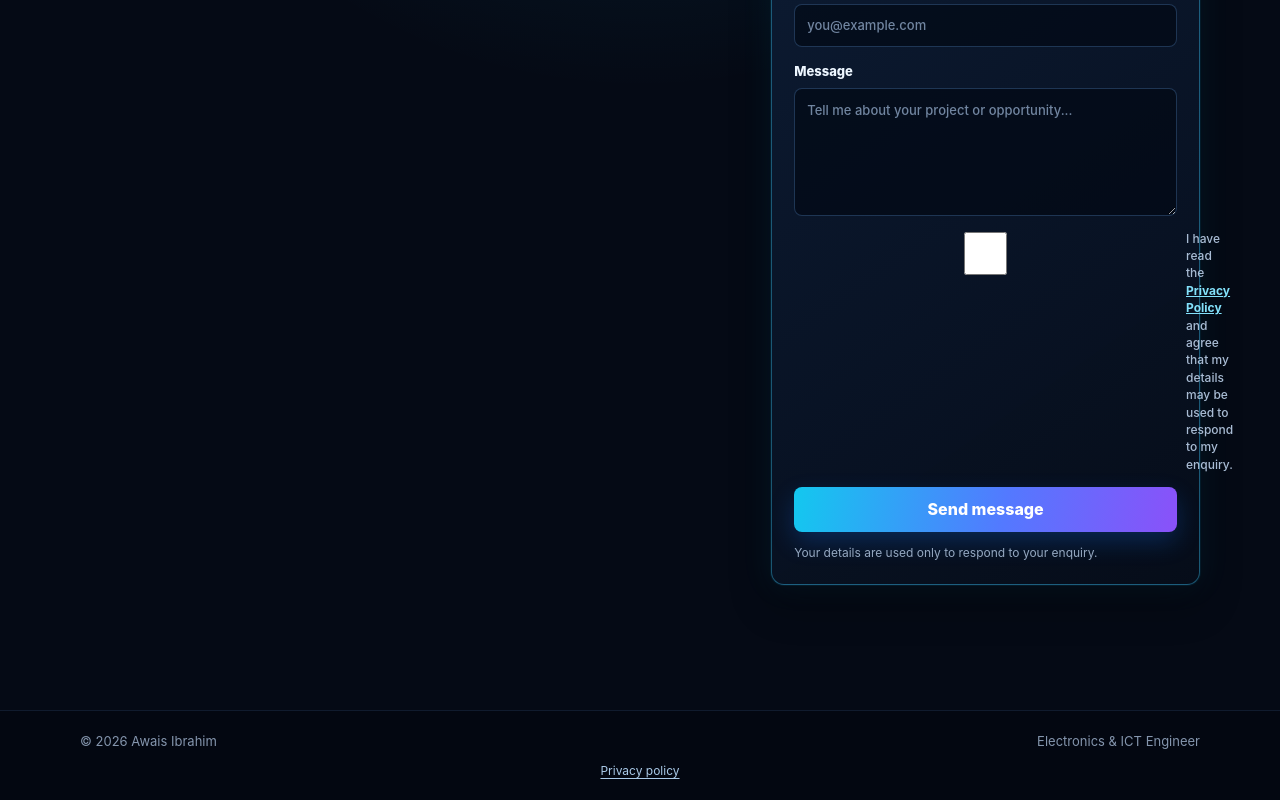
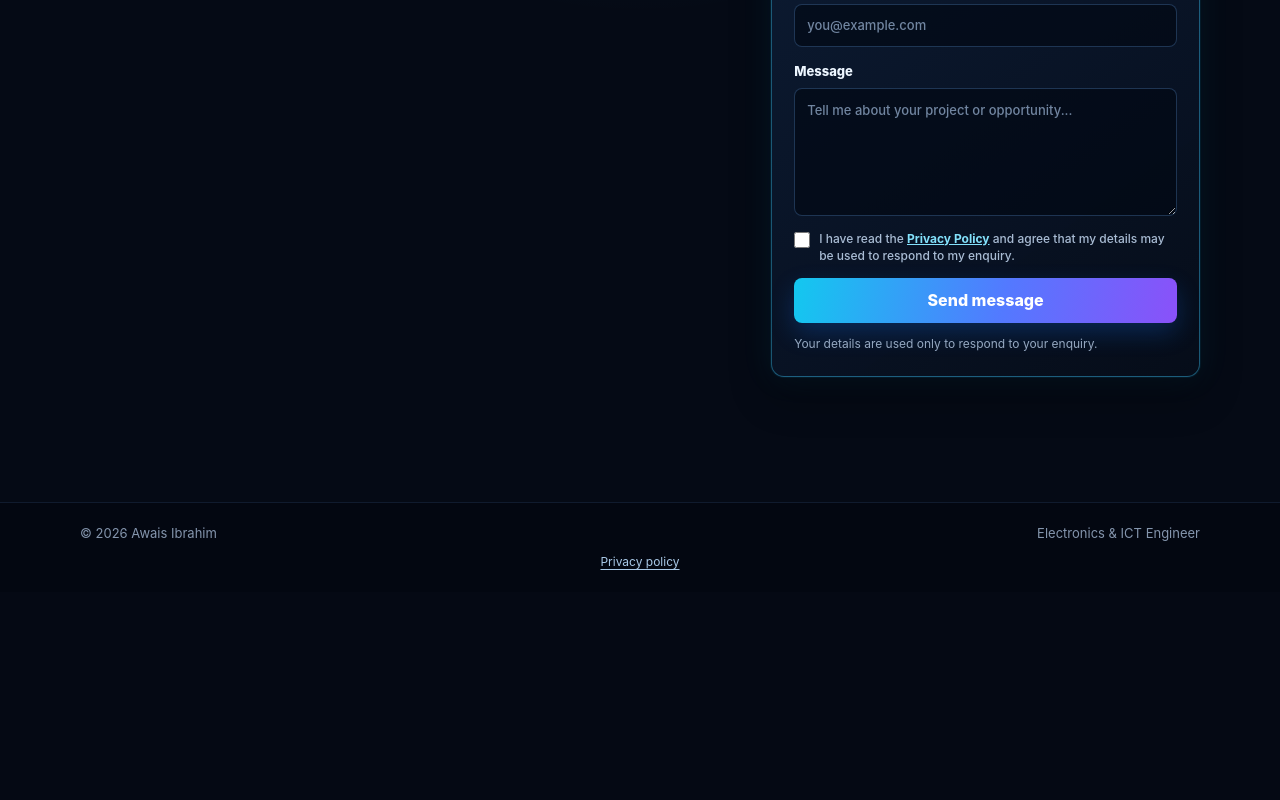
Before and after one commit to awaisync/recruiter-portfolio, a React (Vite) app: page / in a window 1280 px wide. Shown: the part 6337-7137 px from the top of the page. After the commit the page ends 6929 px from the top, so only its background shows below. Built offline with nearby package versions, Linux system fonts and the light colour scheme.

Commit message:
Fix contact consent layout

```diff
--- a/src/styles.css
+++ b/src/styles.css
@@ -149,13 +149,13 @@ h3 { margin-bottom: 8px; font-size: 22px; letter-spacing: -.025em; line-height:
 .contact-links a:hover { border-color: var(--cyan); box-shadow: 0 0 26px rgb(25 201 255 / 13%); transform: translateX(5px); }
 .contact-form { display: grid; gap: 14px; padding: 22px; border: 1px solid rgb(60 205 255 / 38%); border-radius: 13px; background: linear-gradient(145deg, rgb(13 29 53 / 94%), rgb(6 13 26 / 96%)); box-shadow: 0 0 0 1px rgb(25 201 255 / 7%), 0 18px 42px rgb(0 0 0 / 30%), 0 0 32px rgb(25 201 255 / 9%); }
 .contact-form label { display: grid; gap: 6px; color: #edf6ff; font-size: 13px; font-weight: 800; }
-.contact-form input:not(.contact-honeypot), .contact-form textarea { width: 100%; border: 1px solid rgb(107 174 255 / 25%); border-radius: 8px; outline: none; background: rgb(3 9 20 / 64%); color: #f4f9ff; font: inherit; font-weight: 500; transition: border-color 180ms ease, box-shadow 180ms ease; }
-.contact-form input:not(.contact-honeypot) { height: 43px; padding: 0 12px; }
+.contact-form input:not(.contact-honeypot):not([type="checkbox"]), .contact-form textarea { width: 100%; border: 1px solid rgb(107 174 255 / 25%); border-radius: 8px; outline: none; background: rgb(3 9 20 / 64%); color: #f4f9ff; font: inherit; font-weight: 500; transition: border-color 180ms ease, box-shadow 180ms ease; }
+.contact-form input:not(.contact-honeypot):not([type="checkbox"]) { height: 43px; padding: 0 12px; }
 .contact-form textarea { min-height: 122px; padding: 11px 12px; resize: vertical; }
 .contact-form input::placeholder, .contact-form textarea::placeholder { color: #7185a0; }
 .contact-form input:focus, .contact-form textarea:focus { border-color: var(--cyan); box-shadow: 0 0 0 3px rgb(25 201 255 / 10%); }
 .contact-form .contact-consent { display: flex; align-items: flex-start; gap: 9px; color: #a9bcd4; font-size: 12px; font-weight: 500; line-height: 1.45; }
-.contact-consent input { width: 15px; height: 15px; flex: 0 0 auto; margin: 2px 0 0; accent-color: var(--cyan); }
+.contact-consent input { width: 16px !important; height: 16px !important; flex: 0 0 16px !important; margin: 2px 0 0; accent-color: var(--cyan); }
 .contact-consent a { color: #83e1fb; font-weight: 750; }
 .contact-form button { min-height: 45px; border: 0; border-radius: 8px; background: linear-gradient(100deg, #13c8ef, #5379ff 55%, #8a51f9); box-shadow: 0 10px 24px rgb(17 116 255 / 24%); color: #fff; cursor: pointer; font: inherit; font-weight: 850; transition: transform 180ms ease, box-shadow 180ms ease, opacity 180ms ease; }
 .contact-form button:hover:not(:disabled) { box-shadow: 0 14px 30px rgb(17 116 255 / 40%), 0 0 24px rgb(25 201 255 / 20%); transform: translateY(-2px); }
```
